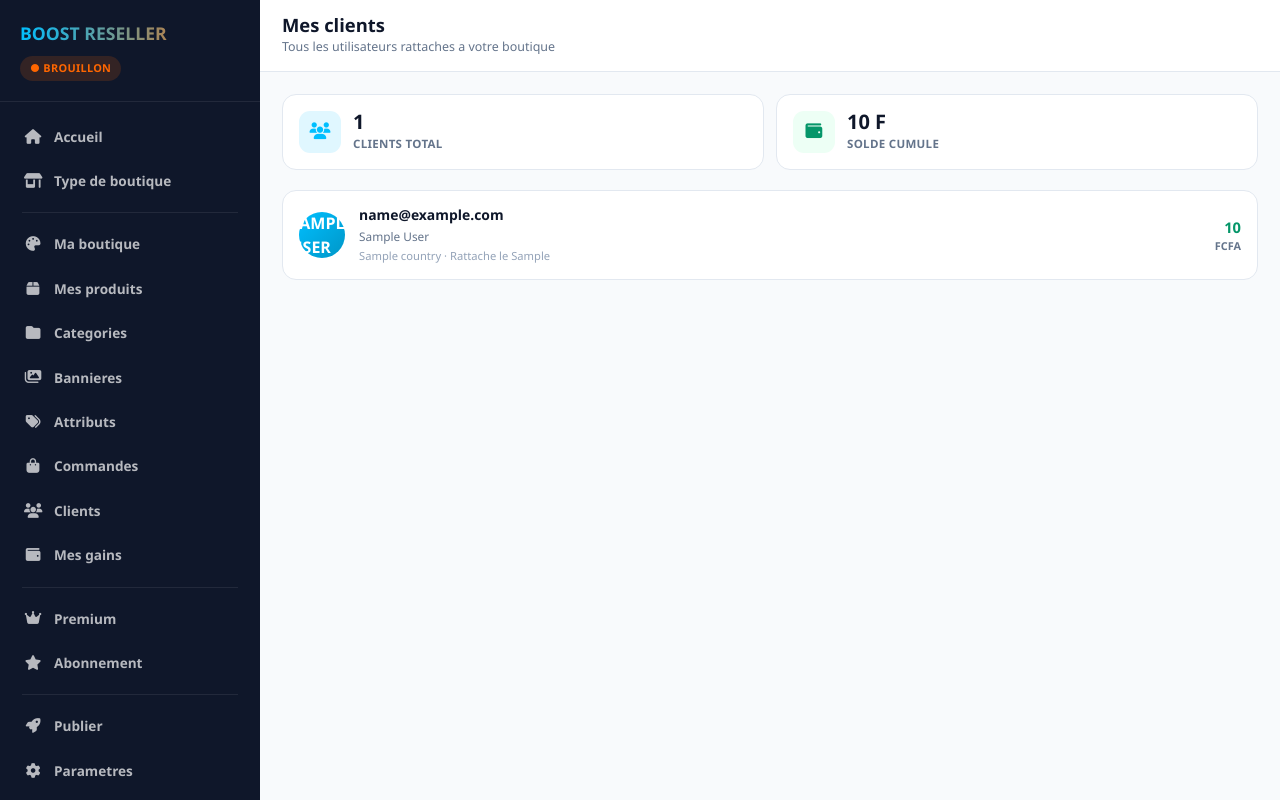
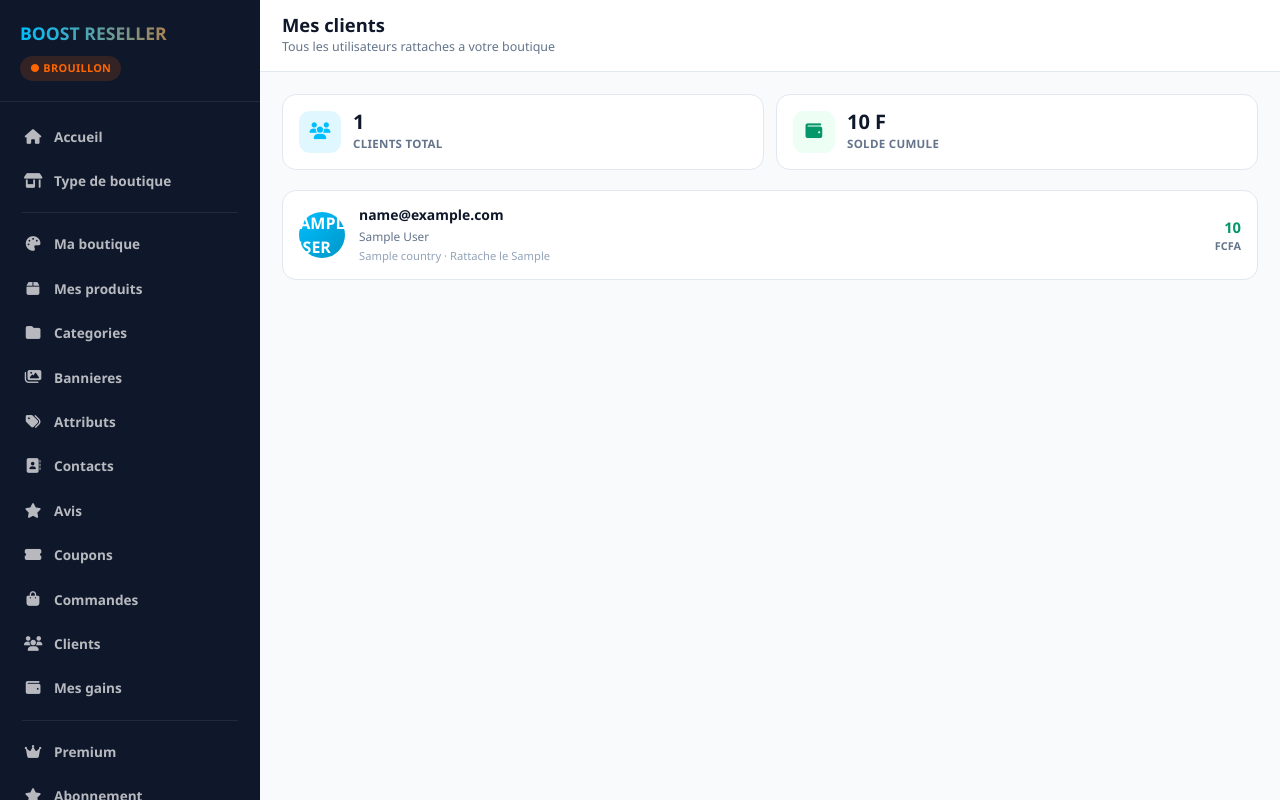
Before and after one commit to abdoula14cherif/kalilinux, a Flask app: template app/templates/dashboard/clients.html in a window 1280 px wide. Run offline with Flask 3, Linux system fonts and the light colour scheme; the template is opened without the code that fills it: most values are stand-ins (such as "Sample title", 1, 10 or a date in 2020).

Commit message:
Update layout.html

```diff
--- a/app/templates/dashboard/layout.html
+++ b/app/templates/dashboard/layout.html
@@ -94,6 +94,15 @@
       <a href="{{ url_for('dashboard.attributs') }}" class="nav-item {% if request.endpoint == 'dashboard.attributs' %}active{% endif %}">
         <i class="fas fa-tags"></i> Attributs
       </a>
+      <a href="{{ url_for('dashboard.contacts') }}" class="nav-item {% if request.endpoint == 'dashboard.contacts' %}active{% endif %}">
+        <i class="fas fa-address-book"></i> Contacts
+      </a>
+      <a href="{{ url_for('dashboard.reviews') }}" class="nav-item {% if request.endpoint == 'dashboard.reviews' %}active{% endif %}">
+        <i class="fas fa-star"></i> Avis
+      </a>
+      <a href="{{ url_for('dashboard.coupons') }}" class="nav-item {% if request.endpoint == 'dashboard.coupons' %}active{% endif %}">
+        <i class="fas fa-ticket-alt"></i> Coupons
+      </a>
       {% endif %}
 
       <a href="{{ url_for('dashboard.commandes') }}" class="nav-item {% if request.endpoint == 'dashboard.commandes' %}active{% endif %}">
```
